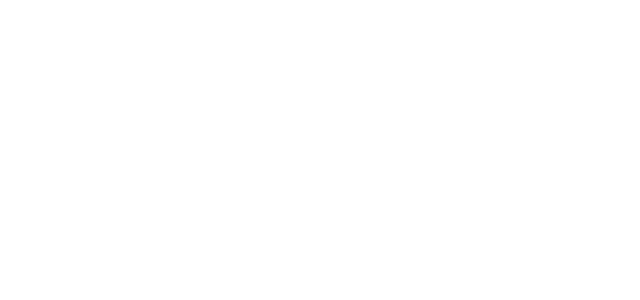
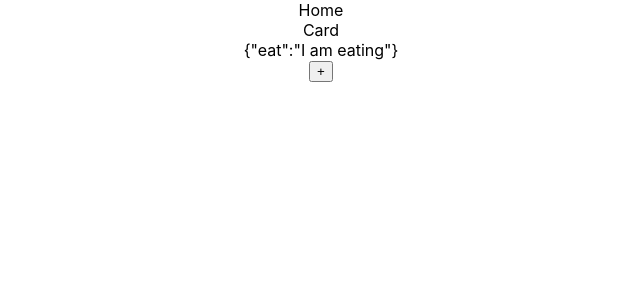
Before and after one commit to swethagumpena/daily-vocab, a React (Create React App) app: page /home in a window 1280 px wide. Shown: the top 300 px of the page, without its empty margins (319-959 px from the left). Built offline with nearby package versions, Linux system fonts and the light colour scheme.

Commit message:
Home component with  routing to add-word page

```diff
--- a/src/App.js
+++ b/src/App.js
@@ -1,12 +1,13 @@
-import React from 'react';
+import React, { useState } from 'react';
 import {
   BrowserRouter, Switch, Route,
 } from 'react-router-dom';
 import './App.css';
-import Index from './components/Index';
+import Index from './components/Index/Index';
+import Home from './components/Home/Home';
 
 function App() {
-  // const [vocab, setVocab] = useState({});
+  const [vocab] = useState({ eat: 'I am eating' });
   // {word:sentence}
   return (
     <div className="App">
@@ -17,7 +18,7 @@
             <Index />
           </Route>
           <Route path="/home">
-            {/* <Home /> */}
+            <Home vocab={vocab} />
           </Route>
           <Route path="/add-word">
             {/* <AddWord /> */}
--- /dev/null
+++ b/src/components/Card/Card.js
@@ -0,0 +1,11 @@
+/* eslint-disable react/prop-types */
+import React from 'react';
+
+const Card = ({ vocab }) => (
+  <>
+    <div>Card</div>
+    <div>{JSON.stringify(vocab)}</div>
+  </>
+);
+
+export default Card;
--- /dev/null
+++ b/src/components/Home/Home.js
@@ -0,0 +1,17 @@
+/* eslint-disable react/prop-types */
+import React from 'react';
+import { useHistory } from 'react-router-dom';
+import Card from '../Card/Card';
+
+const Home = ({ vocab }) => {
+  const history = useHistory();
+  return (
+    <>
+      <div>Home</div>
+      <Card vocab={vocab} />
+      <button type="button" onClick={() => history.push('/add-word')}>+</button>
+    </>
+  );
+};
+
+export default Home;
```
Also changed, not shown: src/components/Card/Card.scss (added), src/components/Home/Home.scss (added), src/components/Index/Index.js (renamed from src/components/Index.js).
